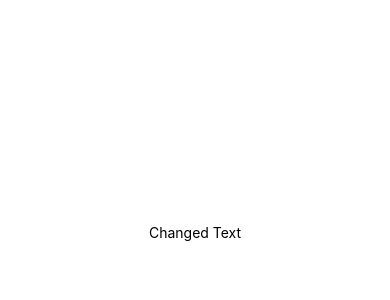
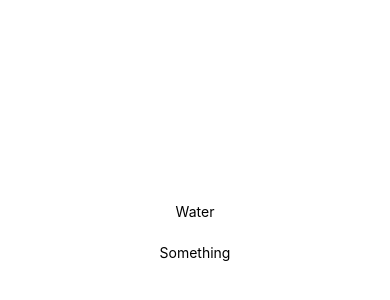
Before and after one commit to TensorCore/CSE155-Project, a React Native app in the folder HealthApp/: screen / in a window 390 px wide. Shown: the part 190-490 px from the top of the page. Built offline with nearby package versions, Linux system fonts and the light colour scheme.

Commit message:
ExampleDisplay

```diff
--- a/HealthApp/src/App.js
+++ b/HealthApp/src/App.js
@@ -1,11 +1,14 @@
 import { StatusBar } from 'expo-status-bar';
-import React from 'react';
+import React, { Component } from 'react';
 import { StyleSheet, Text, View } from 'react-native';
+
+import IndexButton from './components/mainButton';
 
 export default function App() {
   return (
     <View style={styles.container}>
-      <Text>Changed Text</Text>
+      <IndexButton label={'Water'}></IndexButton>
+      <IndexButton label={'Something'}></IndexButton>
       <StatusBar style="auto" />
     </View>
   );
--- /dev/null
+++ b/HealthApp/src/components/mainButton.js
@@ -0,0 +1,27 @@
+import React from 'react';
+import { Button, Pressable, StyleSheet, Text, View } from 'react-native';
+
+const IndexButton = (props) => {
+    return (
+        <View>
+            <Pressable style = {styles.button}>
+                <Text>{props.label}</Text>
+            </Pressable>
+        </View>
+    )
+}
+
+const styles = StyleSheet.create({
+    button: {
+        alignItems: 'center',
+        justifyContent: 'center',
+        paddingVertical: 12,
+        paddingHorizontal: 32,
+        borderRadius: 4,
+        elevation: 3,
+        backgroundColor: 'white'
+    },
+  });
+
+
+export default IndexButton;
```
